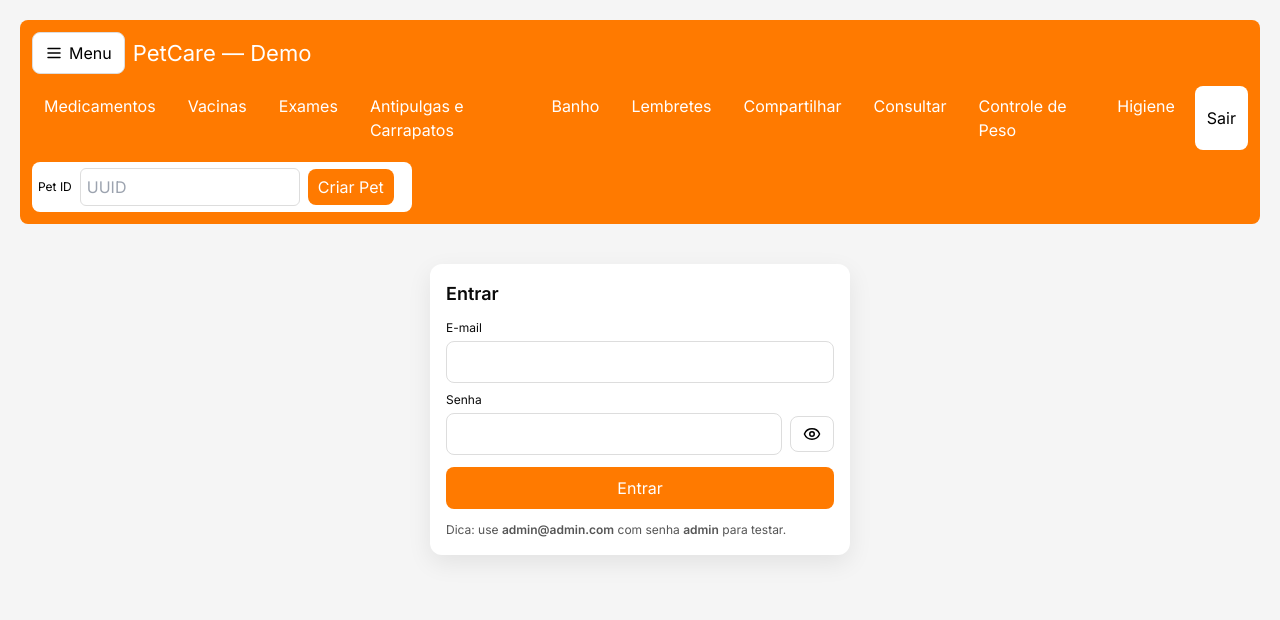
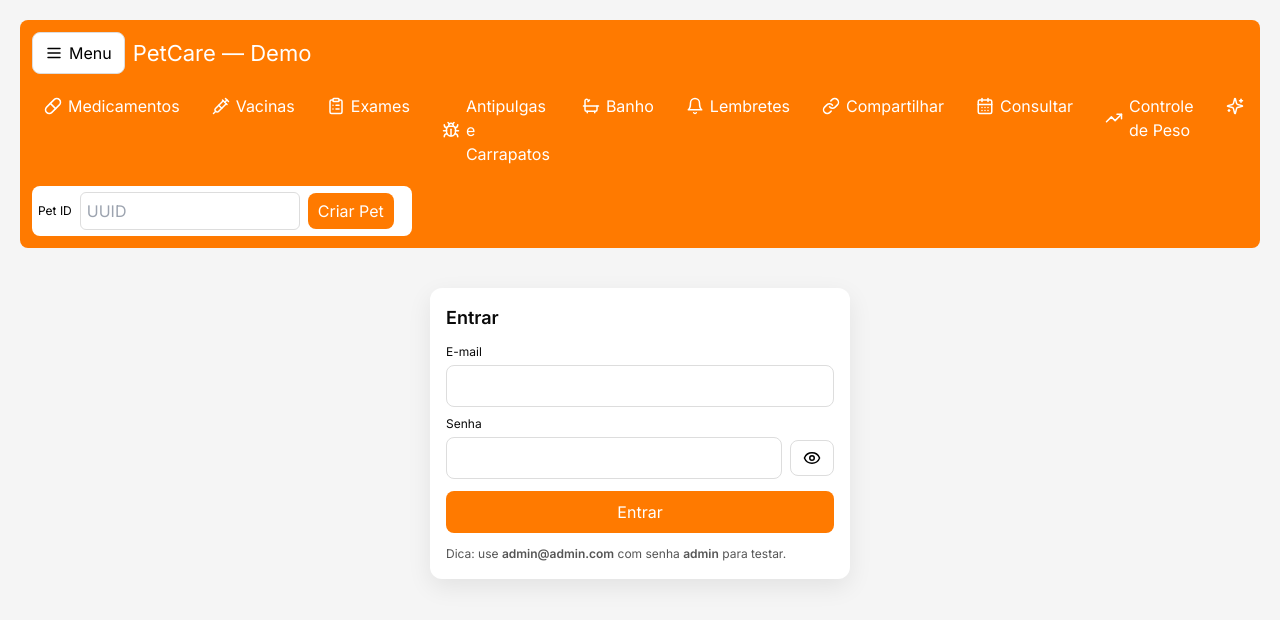
Before and after one commit to carolbrandbpro/petcare, a React (Vite) app in the folder frontend/: page / in a window 1280 px wide. Shown: the top 620 px of the page. Built offline with nearby package versions, Linux system fonts and the light colour scheme; no server answers; sample sign-in values are in the browser's storage.

Commit message:
UI: padronizar ícones (lucide-react) e aplicar também na navegação desktop

```diff
--- a/frontend/src/App.jsx
+++ b/frontend/src/App.jsx
@@ -52,16 +52,66 @@ export default function App(){
         </div>
         {user && (
           <nav className="app-nav desktop-only" style={{display:'flex', gap:8, overflowX:'auto'}}>
-            <NavLink to="/medications" style={({isActive})=>({padding:'8px 12px', borderRadius:8, background:isActive?'#fff':'transparent', color:isActive?'#000':'#fff'})}>Medicamentos</NavLink>
-            <NavLink to="/vaccines" style={({isActive})=>({padding:'8px 12px', borderRadius:8, background:isActive?'#fff':'transparent', color:isActive?'#000':'#fff'})}>Vacinas</NavLink>
-            <NavLink to="/exams" style={({isActive})=>({padding:'8px 12px', borderRadius:8, background:isActive?'#fff':'transparent', color:isActive?'#000':'#fff'})}>Exames</NavLink>
-            <NavLink to="/fleas" style={({isActive})=>({padding:'8px 12px', borderRadius:8, background:isActive?'#fff':'transparent', color:isActive?'#000':'#fff'})}>Antipulgas e Carrapatos</NavLink>
-            <NavLink to="/bath" style={({isActive})=>({padding:'8px 12px', borderRadius:8, background:isActive?'#fff':'transparent', color:isActive?'#000':'#fff'})}>Banho</NavLink>
-            <NavLink to="/reminders" style={({isActive})=>({padding:'8px 12px', borderRadius:8, background:isActive?'#fff':'transparent', color:isActive?'#000':'#fff'})}>Lembretes</NavLink>
-            <NavLink to="/share" style={({isActive})=>({padding:'8px 12px', borderRadius:8, background:isActive?'#fff':'transparent', color:isActive?'#000':'#fff'})}>Compartilhar</NavLink>
-            <NavLink to="/consultations" style={({isActive})=>({padding:'8px 12px', borderRadius:8, background:isActive?'#fff':'transparent', color:isActive?'#000':'#fff'})}>Consultar</NavLink>
-            <NavLink to="/weight" style={({isActive})=>({padding:'8px 12px', borderRadius:8, background:isActive?'#fff':'transparent', color:isActive?'#000':'#fff'})}>Controle de Peso</NavLink>
-            <NavLink to="/hygiene" style={({isActive})=>({padding:'8px 12px', borderRadius:8, background:isActive?'#fff':'transparent', color:isActive?'#000':'#fff'})}>Higiene</NavLink>
+            <NavLink to="/medications" style={({isActive})=>({padding:'8px 12px', borderRadius:8, background:isActive?'#fff':'transparent', color:isActive?'#000':'#fff'})}>
+              <span className="nav-link" style={{display:'inline-flex', alignItems:'center', gap:6}}>
+                <span className="nav-icon"><Pill size={16} /></span>
+                <span>Medicamentos</span>
+              </span>
+            </NavLink>
+            <NavLink to="/vaccines" style={({isActive})=>({padding:'8px 12px', borderRadius:8, background:isActive?'#fff':'transparent', color:isActive?'#000':'#fff'})}>
+              <span className="nav-link" style={{display:'inline-flex', alignItems:'center', gap:6}}>
+                <span className="nav-icon"><Syringe size={16} /></span>
+                <span>Vacinas</span>
+              </span>
+            </NavLink>
+            <NavLink to="/exams" style={({isActive})=>({padding:'8px 12px', borderRadius:8, background:isActive?'#fff':'transparent', color:isActive?'#000':'#fff'})}>
+              <span className="nav-link" style={{display:'inline-flex', alignItems:'center', gap:6}}>
+                <span className="nav-icon"><ClipboardList size={16} /></span>
+                <span>Exames</span>
+              </span>
+            </NavLink>
+            <NavLink to="/fleas" style={({isActive})=>({padding:'8px 12px', borderRadius:8, background:isActive?'#fff':'transparent', color:isActive?'#000':'#fff'})}>
+              <span className="nav-link" style={{display:'inline-flex', alignItems:'center', gap:6}}>
+                <span className="nav-icon"><Bug size={16} /></span>
+                <span>Antipulgas e Carrapatos</span>
+              </span>
+            </NavLink>
+            <NavLink to="/bath" style={({isActive})=>({padding:'8px 12px', borderRadius:8, background:isActive?'#fff':'transparent', color:isActive?'#000':'#fff'})}>
+              <span className="nav-link" style={{display:'inline-flex', alignItems:'center', gap:6}}>
+                <span className="nav-icon"><Bath size={16} /></span>
+                <span>Banho</span>
+              </span>
+            </NavLink>
+            <NavLink to="/reminders" style={({isActive})=>({padding:'8px 12px', borderRadius:8, background:isActive?'#fff':'transparent', color:isActive?'#000':'#fff'})}>
+              <span className="nav-link" style={{display:'inline-flex', alignItems:'center', gap:6}}>
+                <span className="nav-icon"><Bell size={16} /></span>
+                <span>Lembretes</span>
+              </span>
+            </NavLink>
+            <NavLink to="/share" style={({isActive})=>({padding:'8px 12px', borderRadius:8, background:isActive?'#fff':'transparent', color:isActive?'#000':'#fff'})}>
+              <span className="nav-link" style={{display:'inline-flex', alignItems:'center', gap:6}}>
+                <span className="nav-icon"><LinkIcon size={16} /></span>
+                <span>Compartilhar</span>
+              </span>
+            </NavLink>
+            <NavLink to="/consultations" style={({isActive})=>({padding:'8px 12px', borderRadius:8, background:isActive?'#fff':'transparent', color:isActive?'#000':'#fff'})}>
+              <span className="nav-link" style={{display:'inline-flex', alignItems:'center', gap:6}}>
+                <span className="nav-icon"><CalendarDays size={16} /></span>
+                <span>Consultar</span>
+              </span>
+            </NavLink>
+            <NavLink to="/weight" style={({isActive})=>({padding:'8px 12px', borderRadius:8, background:isActive?'#fff':'transparent', color:isActive?'#000':'#fff'})}>
+              <span className="nav-link" style={{display:'inline-flex', alignItems:'center', gap:6}}>
+                <span className="nav-icon"><TrendingUp size={16} /></span>
+                <span>Controle de Peso</span>
+              </span>
+            </NavLink>
+            <NavLink to="/hygiene" style={({isActive})=>({padding:'8px 12px', borderRadius:8, background:isActive?'#fff':'transparent', color:isActive?'#000':'#fff'})}>
+              <span className="nav-link" style={{display:'inline-flex', alignItems:'center', gap:6}}>
+                <span className="nav-icon"><Sparkles size={16} /></span>
+                <span>Higiene</span>
+              </span>
+            </NavLink>
             <button onClick={logout} style={{padding:'8px 12px', borderRadius:8, background:'#fff', color:'#000'}}>Sair</button>
           </nav>
         )}
--- a/frontend/src/styles.css
+++ b/frontend/src/styles.css
@@ -28,6 +28,7 @@ body { font-family: Inter, system-ui, Arial; }
 .side-item.active { background: #fff; color: #000; }
 .side-icon { width: 24px; height: 24px; display: inline-flex; align-items: center; justify-content: center; font-size: 18px; }
 .side-label { white-space: nowrap; overflow: hidden; }
+.side-icon svg, .nav-icon svg { width: 18px; height: 18px; }
 
 .btn { padding: 8px 12px; border-radius: 8px; border: 1px solid transparent; }
 .btn-primary { background: var(--color-primary); color: #fff; }
```
